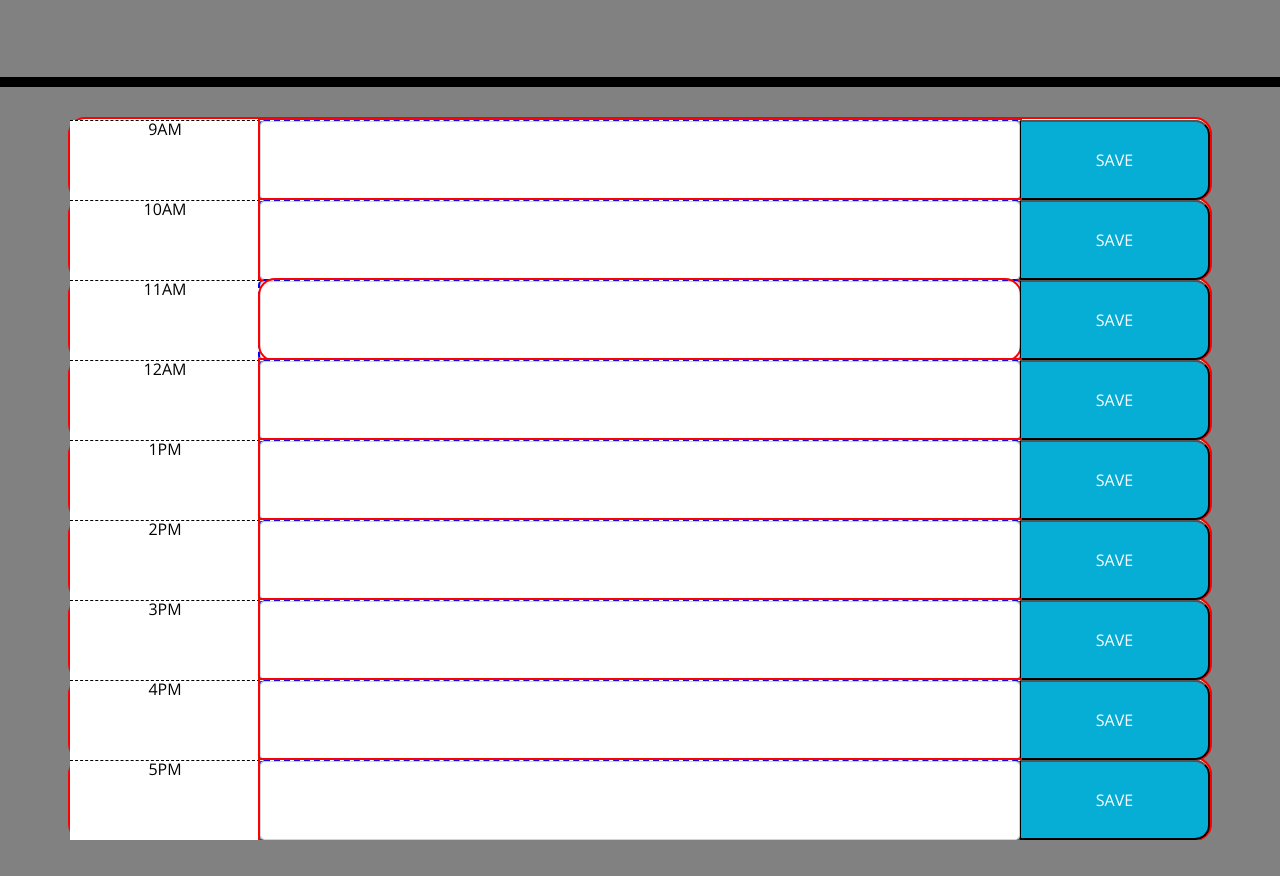
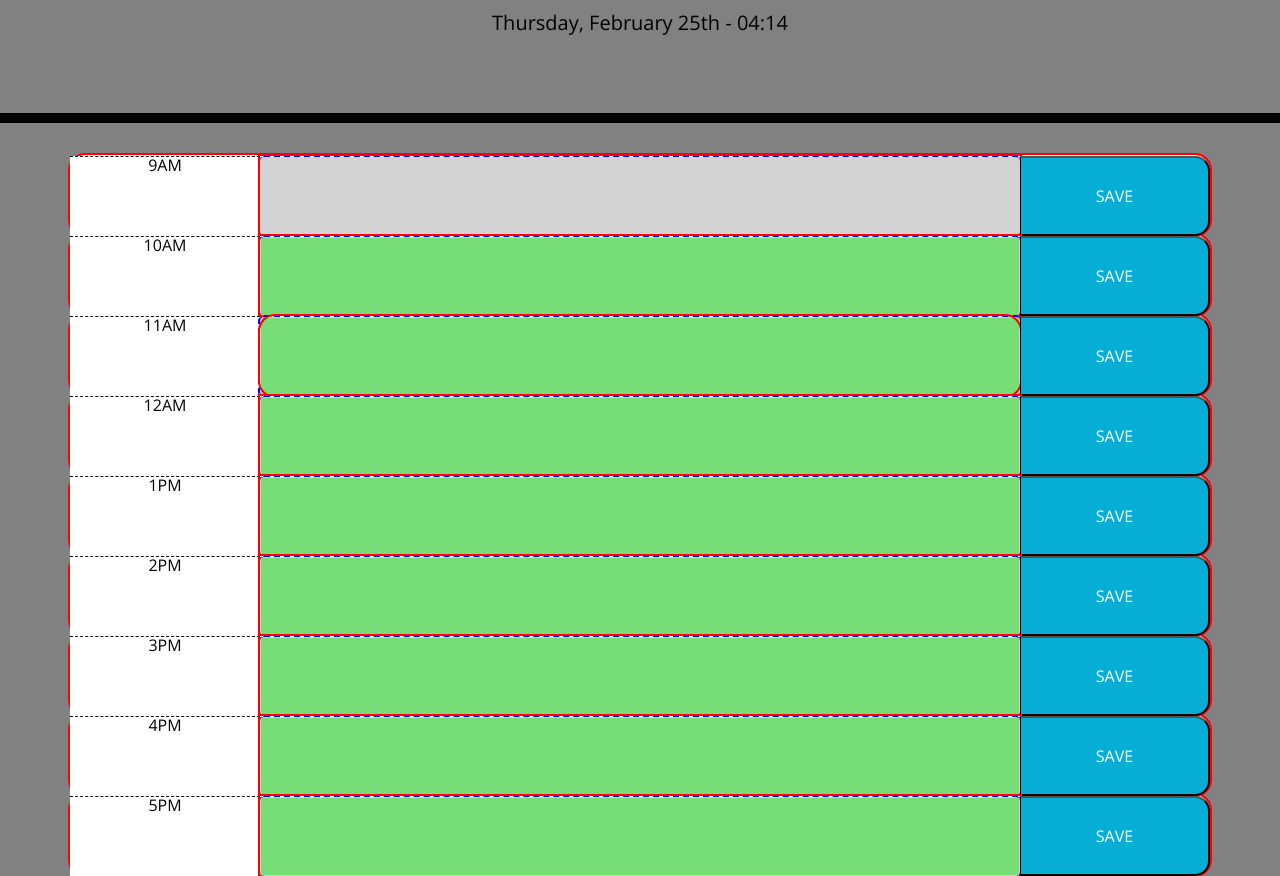
Before and after one commit to RM-Evans/work-day-scheduler, a plain HTML site: page Develop/index.html in a window 1280 px wide. Shown: the part 181-1057 px from the top of the page. Before the commit the page ends 1021 px from the top, so only its background shows below. Drawn offline with nearby package versions, Linux system fonts and the light colour scheme.

Commit message:
ta-block changing the location of where I want to add class

```diff
--- a/Develop/app.js
+++ b/Develop/app.js
@@ -37,11 +37,18 @@ let inFuture = $('.future')
 //.each will "gather" it as a collection
 //my moment object is my missing piece
 //comparing two moment objects
-timeBlock.each((index, element) => {
+//selecting text area with ta-block
+$(".ta-block").each((index, element) => {
+    //make object
+    const hour =  moment({
+        hour: element.id
+    })
+    console.log(hour)
+    console.log(element)
     if (moment().isAfter(hour)) {
-        element.addClass('.present')
+        $(element).addClass('future')
     } else if (moment().isBefore(hour)){
-        element.addClass('.past')
+        $(element).addClass('past')
     }
 })
 
--- a/Develop/index.html
+++ b/Develop/index.html
@@ -32,7 +32,7 @@
       <div class=" col-8">
         <!-- do i need to use it time-block class in text area row?? -->
         <div class="row">
-          <textarea class="form-control"></textarea>
+          <textarea  id="9" class="form-control ta-block"></textarea>
         </div>
       </div>
       <button class="saveBtn saveBtn-hover col-2">
@@ -45,7 +45,7 @@
       </div>
       <div class=" col-8">
         <div class="row">
-          <textarea class="form-control"></textarea>
+          <textarea class="form-control ta-block"></textarea>
         </div>
       </div>
       <button class="saveBtn saveBtn-hover col-2">
@@ -58,7 +58,7 @@
       </div>
       <div class=" col-8">
         <div class="row time-block">
-          <textarea class="form-control"></textarea>
+          <textarea class="form-control ta-block"></textarea>
         </div>
       </div>
       <button class="saveBtn  col-2">
@@ -72,7 +72,7 @@
       </div>
       <div class=" col-8">
         <div class="row">
-          <textarea class="form-control"></textarea>
+          <textarea class="form-control ta-block"></textarea>
         </div>
       </div>
       <button class="saveBtn  col-2">
@@ -85,7 +85,7 @@
       </div>
       <div class=" col-8">
         <div class="row">
-          <textarea class="form-control"></textarea>
+          <textarea class="form-control ta-block"></textarea>
         </div>
       </div>
       <button class="saveBtn  col-2">
@@ -98,7 +98,7 @@
       </div>
       <div class=" col-8">
         <div class="row">
-          <textarea class="form-control"></textarea>
+          <textarea class="form-control ta-block"></textarea>
         </div>
       </div>
       <button class="saveBtn  col-2">
@@ -111,7 +111,7 @@
       </div>
       <div class=" col-8">
         <div class="row">
-          <textarea class="form-control"></textarea>
+          <textarea class="form-control ta-block"></textarea>
         </div>
       </div>
       <button class="saveBtn  col-2">
@@ -124,7 +124,7 @@
       </div>
       <div class=" col-8">
         <div class="row">
-          <textarea class="form-control"></textarea>
+          <textarea class="form-control ta-block"></textarea>
         </div>
       </div>
       <button class="saveBtn  col-2">
@@ -137,7 +137,7 @@
       </div>
       <div class=" col-8">
         <div class="row">
-          <textarea class="form-control"></textarea>
+          <textarea class="form-control ta-block"></textarea>
         </div>
       </div>
       <button class="saveBtn  col-2">
```
